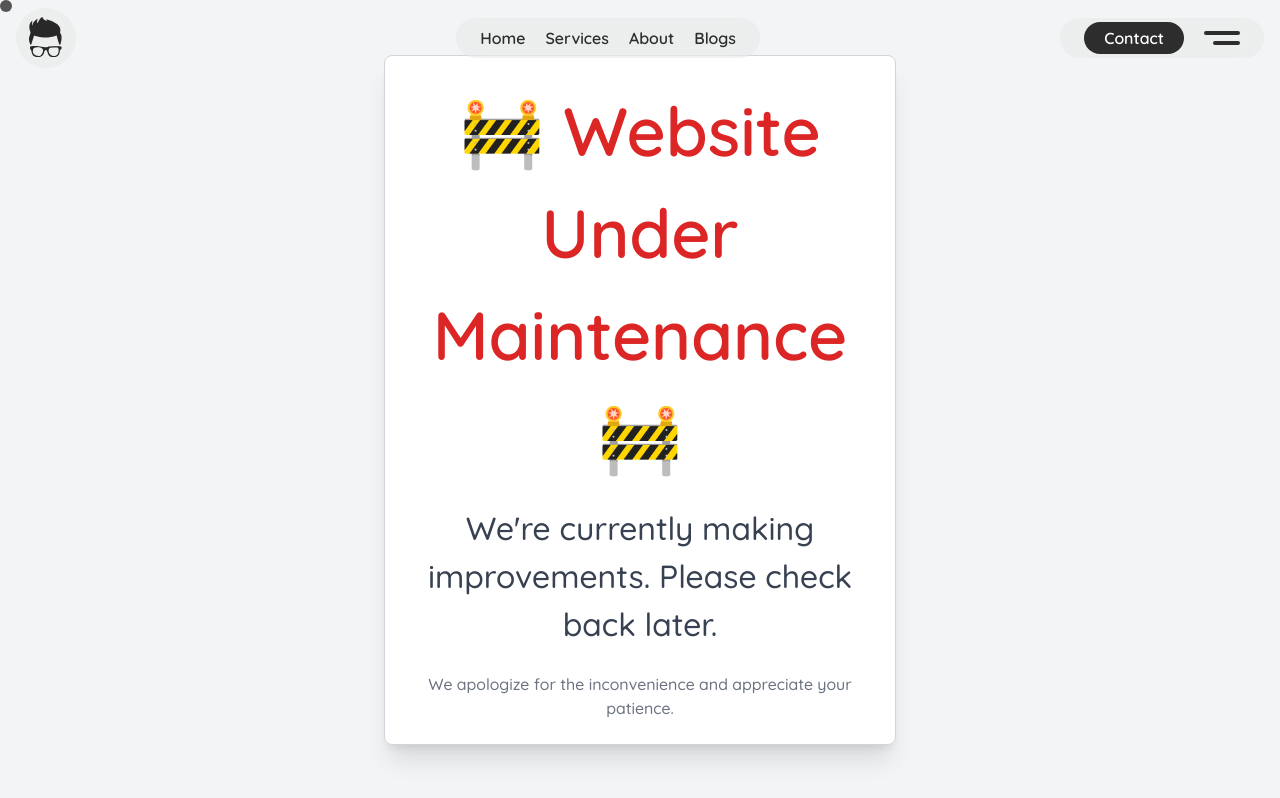
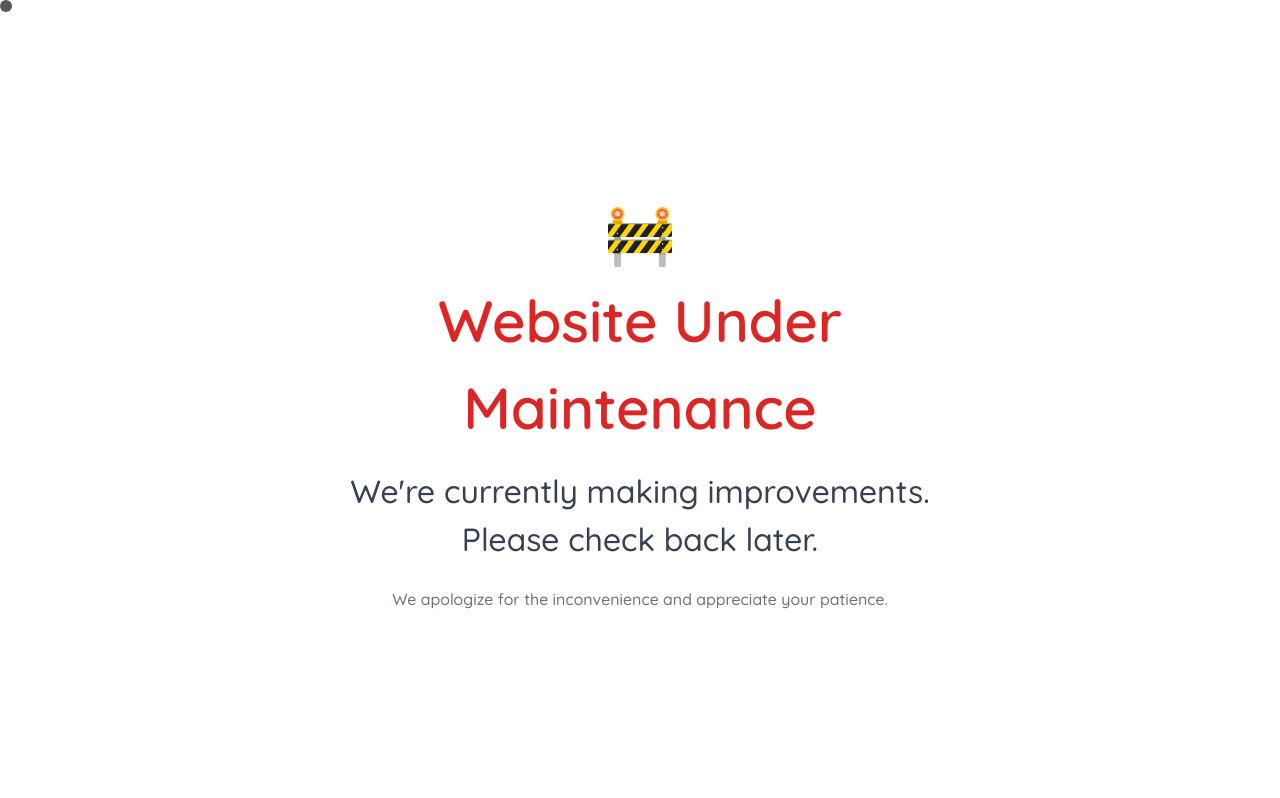
Before and after one commit to mani254/portfolio-v2, a React (Vite) app: page / in a window 1280 px wide. Built offline with nearby package versions, Linux system fonts and the light colour scheme.

Commit message:
changes before the initial deployment of the site

```diff
--- a/src/App.jsx
+++ b/src/App.jsx
@@ -4,7 +4,7 @@ import SmoothScroll from "./components/smoothScroll";
 import gsap from "gsap";
 import { ScrollTrigger } from "gsap/ScrollTrigger";
 
-import Navbar from "./components/Navbar";
+// import Navbar from "./components/Navbar";
 
 import "./App.css";
 // import Hero from "./components/Hero";
@@ -37,7 +37,7 @@ function App() {
 		<SmoothScroll>
 			<MobileContext.Provider value={isMobile}>
 				<Cursor />
-				<Navbar />
+				{/* <Navbar /> */}
 				<Routes>
 					<Route path="/" element={<Maintenance />} />
 					<Route path="*" element={<NotFound />} />
--- a/src/pages/Maintainance.jsx
+++ b/src/pages/Maintainance.jsx
@@ -2,9 +2,10 @@ import React from "react";
 
 const Maintenance = () => {
 	return (
-		<div className="min-h-screen flex items-center justify-center bg-gray-100">
-			<div className="text-center p-6 bg-white shadow-xl rounded-lg border border-gray-300 max-w-lg w-full">
-				<h1 className="text-4xl font-semibold text-red-600 mb-4">🚧 Website Under Maintenance 🚧</h1>
+		<div className="min-h-screen flex items-center justify-center">
+			<div className="text-center p-6  rounded-lg  max-w-2xl w-full">
+				<h1>🚧</h1>
+				<h1 className="text-3xl font-semibold text-red-600 mb-4"> Website Under Maintenance</h1>
 				<p className="text-xl text-gray-700 mb-6">We're currently making improvements. Please check back later.</p>
 				<p className="text-sm text-gray-500">We apologize for the inconvenience and appreciate your patience.</p>
 			</div>
--- a/src/pages/NotFound.jsx
+++ b/src/pages/NotFound.jsx
@@ -2,12 +2,12 @@ import React from "react";
 
 const NotFound = () => {
 	return (
-		<div className="min-h-screen flex items-center justify-center bg-gray-100">
-			<div className="text-center p-8 bg-white shadow-xl rounded-lg border border-gray-300 max-w-lg w-full">
-				<h1 className="text-6xl font-bold text-red-600 mb-4">404</h1>
-				<p className="text-2xl text-gray-700 mb-4">Oops! The page you're looking for doesn't exist.</p>
+		<div className="min-h-screen flex items-center justify-center">
+			<div className="text-center p-8 max-w-xl w-full">
+				<h1 className="text-4xl font-bold text-red-600 mb-4">404</h1>
+				<p className="text-xl text-gray-700 mb-4">Oops! The page you're looking for doesn't exist.</p>
 				<p className="text-sm text-gray-500 mb-6">It might have been moved or deleted. Please check the URL and try again.</p>
-				<a href="/" className="text-white bg-blue-600 hover:bg-blue-700 px-6 py-2 rounded-md text-lg font-semibold transition duration-200">
+				<a href="/" className="text-white bg-violet-500 hover:bg-violet-600 px-6 py-2 rounded-md text-md font-semibold transition duration-200">
 					Go Back Home
 				</a>
 			</div>
```
